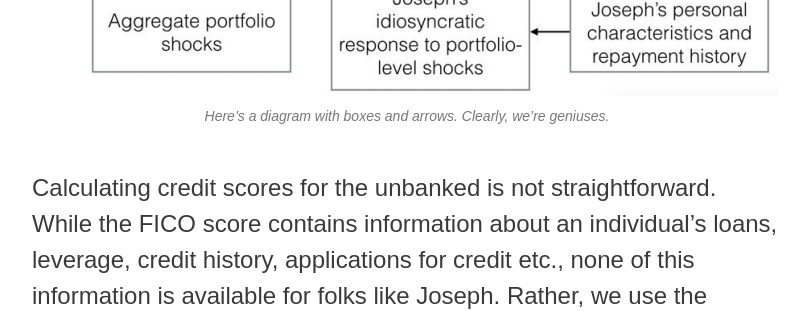
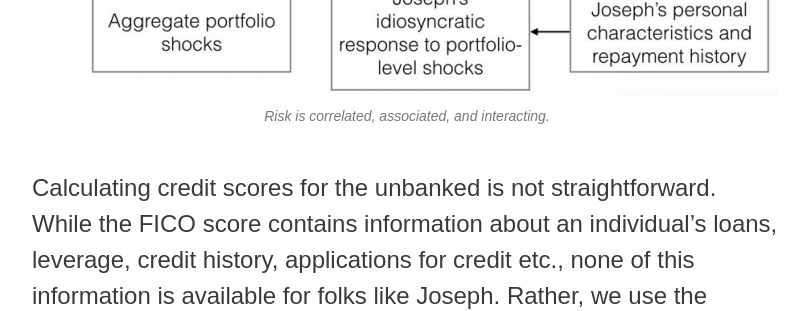
Before and after one commit to swashbuckleblog/swashbuckleblog.github.io, a Jekyll site: the page built from _posts/2016-01-12-risk.markdown, in a window 1280 px wide and 900 px high, scrolled down 3633 px. Shown: the part 152-463 px from the top of the window, without its empty margins (233-1044 px from the left). Built offline with Jekyll 4.4.1, drawn with Linux system fonts in a browser that asks for light colours; nearby versions of some CDN libraries.

Commit message:
subtitles

```diff
--- a/_posts/2016-01-12-risk.markdown
+++ b/_posts/2016-01-12-risk.markdown
@@ -36,7 +36,7 @@ If _Portfolio risk_ tells us how much we should expect repayments to vary for th
 <a href="#">
     <center><img src="{{ site.baseurl }}/img/risk/diagram.png" alt="Emi Savaggio is so smart"></center>
 </a>
-<span class="caption text-muted">Here's a diagram with boxes and arrows.  Clearly, we're geniuses.</span>
+<span class="caption text-muted">Risk is correlated, associated, and interacting.</span>
 
 
 Calculating credit scores for the unbanked is not straightforward. While the FICO score contains information about an individual’s loans, leverage, credit history, applications for credit etc., none of this information is available for folks like Joseph. Rather, we use the information available—demographics, household size, household assets, housing type, regional characteristics, past relationship with the same originator etc.—to estimate credit scores. Once we have observed a few weeks’ repayment behavior, we find that scores generated this way can be about as informative to default risk as FICO scores are.
```
